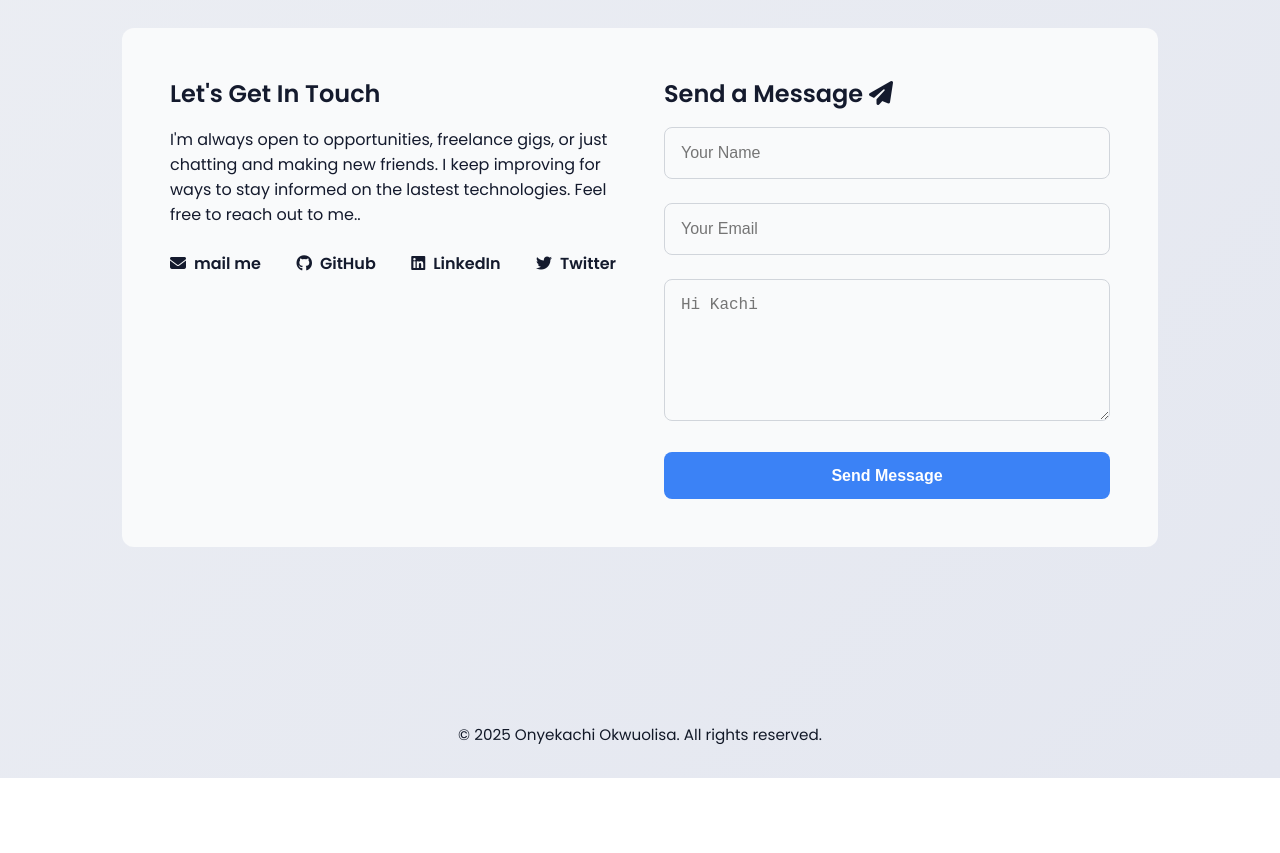
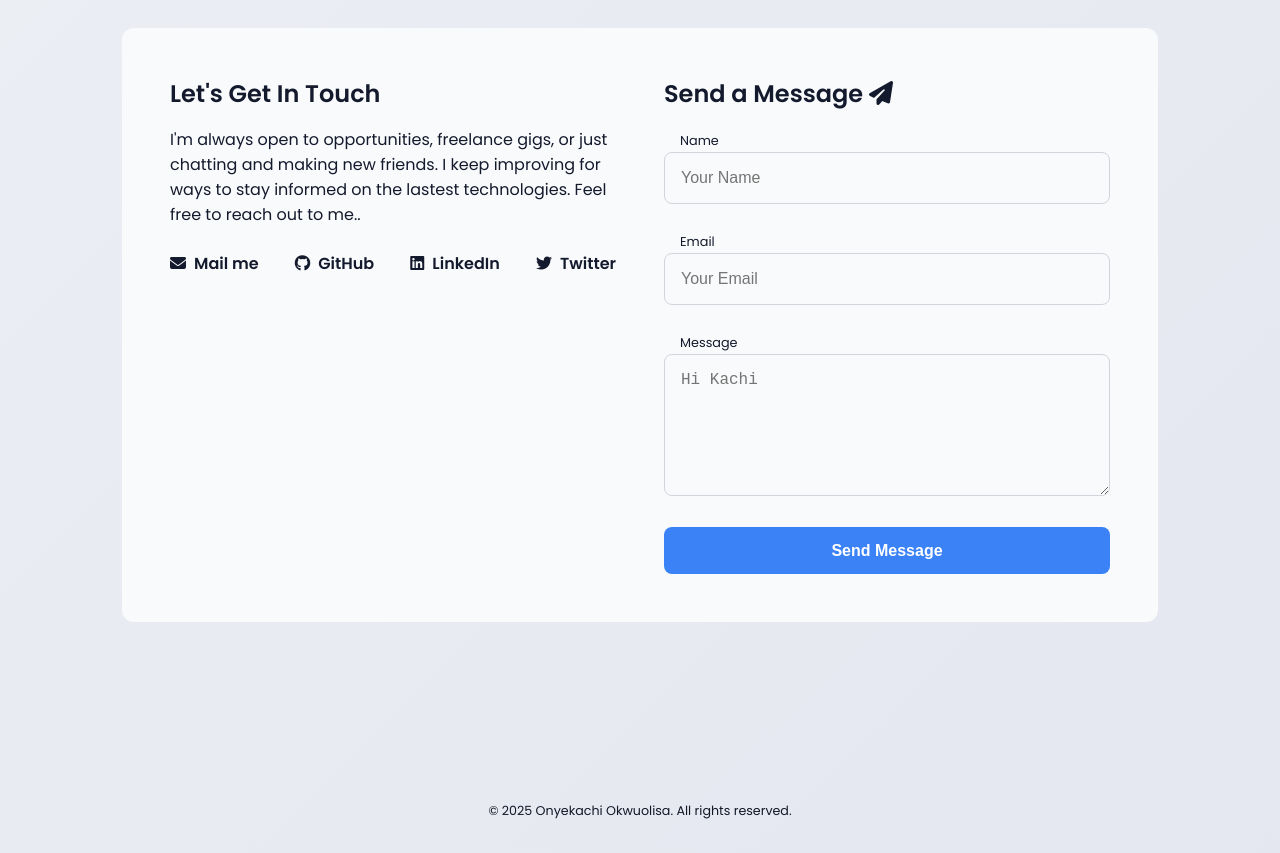
Before and after one commit to on2onyekachi/Kachi-Portfolio, a plain HTML site: page index.html in a window 1280 px wide. Shown: the part 1560-2413 px from the top of the page. Before the commit the page ends 2338 px from the top, so only its background shows below. Drawn offline with Linux system fonts and the light colour scheme.

Commit message:
add rel to index external tags link, updated readme with proper indenting, added rotate to theme-toggle

```diff
--- a/assets/css/style.css
+++ b/assets/css/style.css
@@ -35,7 +35,7 @@ header {
     justify-content: space-between;
     align-items: center;
     padding: 1.5rem 2rem;
-    background-color: transparent;
+    background: transparent;
 }
 
 .logo {
@@ -71,6 +71,12 @@ nav a {
 .theme-toggle:hover {
     background: var(--primary);
     color: white;
+}
+.theme-toggle i{
+    transition: transform 0.4s ease;
+}
+body.dark-mode .theme-toggle i {
+    transform: rotate(180deg);
 }
 
 .fa-moon {
@@ -113,12 +119,12 @@ nav a {
 }
 
 .btn.primary {
-    background-color: var(--primary);
+    background: var(--primary);
     color: white;
 }
 
 .btn.primary:hover {
-    background-color: #2563eb;
+    background: #2563eb;
 }
 
 .btn.outline {
@@ -198,7 +204,7 @@ nav a {
 }
 
 .skills-list span {
-    background-color: #3b82f6;
+    background: #3b82f6;
     color: white;
     padding: 0.2rem 1rem;
     border-radius: 50px;
@@ -208,13 +214,13 @@ nav a {
 }
 
 .skills-list span:hover {
-    background-color: #2563eb;
+    background: #2563eb;
 }
 
 /* Project */
 .projects-section {
     padding: 5rem 2rem;
-    background: var(--background);
+    background: inherit;
 }
 
 .projects-container {
@@ -369,14 +375,18 @@ form {
     flex-direction: column;
     gap: 1.5rem;
 }
-
+label{
+    font-size: 0.8rem;
+    padding-left: 1rem;
+    color: var(--dark);
+}
 input,
 textarea {
     width: 100%;
     padding: 1rem;
     border-radius: 8px;
     border: 1px solid #d1d5db;
-    background: var(--background);
+    background: var(--light);
     color: var(--dark);
     font-size: 1rem;
 }
@@ -409,7 +419,6 @@ textarea:focus {
 
 /* FOOTER */
 .site-footer {
-    background: var(--background);
     text-align: center;
     color: var(--gray);
     font-size: 0.95rem;
--- a/index.html
+++ b/index.html
@@ -86,8 +86,10 @@
                                 <span>HTML</span><span>CSS</span><span>JavaScript</span>
                             </div>
                             <div class="project-links">
-                                <a href="https://on2onyekachi.github.io/Dashboard" target="_blank">Live Demo</a>
-                                <a href="https://github.com/on2onyekachi/Dashboard" target="_blank">GitHub</a>
+                                <a href="https://on2onyekachi.github.io/Dashboard" target="_blank"
+                                    rel="noopener noreferrer">Live Demo</a>
+                                <a href="https://github.com/on2onyekachi/Dashboard" target="_blank"
+                                    rel="noopener noreferrer">GitHub</a>
                             </div>
                         </div>
                     </div>
@@ -103,8 +105,10 @@
                                 <span>HTML</span><span>CSS</span><span>Bootstrap</span><span>jQuery</span>
                             </div>
                             <div class="project-links">
-                                <a href="https://on2onyekachi.netlify.app" target="_blank">Live Demo</a>
-                                <a href="https://github.com/on2onyekachi/on2onyekachi" target="_blank">GitHub</a>
+                                <a href="https://on2onyekachi.netlify.app" target="_blank"
+                                    rel="noopener noreferrer">Live Demo</a>
+                                <a href="https://github.com/on2onyekachi/on2onyekachi" target="_blank"
+                                    rel="noopener noreferrer">GitHub</a>
                             </div>
                         </div>
                     </div>
@@ -122,13 +126,27 @@
                         improving for ways to stay informed on the lastest technologies. Feel free to reach out to me..
                     </p>
                     <ul class="contact-socials">
-                        <li><a href="mailto:onyekachion2@gmail.com"><i class="fas fa-envelope"></i>mail me</a></li>
-                        <li><a href="https://github.com/on2onyekachi" target="_blank"><i
-                                    class="fab fa-github"></i>GitHub</a></li>
-                        <li><a href="https://www.linkedin.com/in/onyekachi-okwuolisa" target="_blank"><i
-                                    class="fab fa-linkedin"></i>LinkedIn</a></li>
-                        <li><a href="https://twitter.com/kachi_okwuolisa" target="_blank"><i
-                                    class="fab fa-twitter"></i>Twitter</a></li>
+                        <li>
+                            <a href="mailto:onyekachion2@gmail.com" rel="noopener noreferrer">
+                                <i class="fas fa-envelope"></i>Mail me
+                            </a>
+                        </li>
+                        <li>
+                            <a href="https://github.com/on2onyekachi" target="_blank" rel="noopener noreferrer">
+                                <i class="fab fa-github"></i>GitHub
+                            </a>
+                        </li>
+                        <li>
+                            <a href="https://www.linkedin.com/in/onyekachi-okwuolisa" target="_blank"
+                                rel="noopener noreferrer">
+                                <i class="fab fa-linkedin"></i>LinkedIn
+                            </a>
+                        </li>
+                        <li>
+                            <a href="https://twitter.com/kachi_okwuolisa" target="_blank" rel="noopener noreferrer">
+                                <i class="fab fa-twitter"></i>Twitter
+                            </a>
+                        </li>
                     </ul>
                 </div>
                 <!-- Right: Contact Form -->
@@ -136,13 +154,16 @@
                     <h3>Send a Message <i class="fas fa-paper-plane"></i> </h3>
                     <form name="contact" method="POST" data-netlify="true">
                         <div class="form-group">
-                            <input type="text" name="name" placeholder="Your Name" required />
+                            <label for="name">Name</label>
+                            <input type="text" id="name" name="name" placeholder="Your Name" required />
                         </div>
                         <div class="form-group">
-                            <input type="email" name="email" placeholder="Your Email" required />
+                            <label for="email">Email</label>
+                            <input type="email" id="email" name="email" placeholder="Your Email" required />
                         </div>
                         <div class="form-group">
-                            <textarea name="message" placeholder="Hi Kachi" rows="6" required></textarea>
+                            <label for="message">Message</label>
+                            <textarea name="message" id="message" placeholder="Hi Kachi" rows="6" required></textarea>
                         </div>
                         <button type="submit" class="btn submit-btn">Send Message</button>
                     </form>
@@ -153,7 +174,7 @@
     </main>
     <!-- FOOTER -->
     <footer class="site-footer">
-        <p>© 2025 Onyekachi Okwuolisa. All rights reserved.</p>
+        <small>© 2025 Onyekachi Okwuolisa. All rights reserved.</small>
     </footer>
     <script src="assets/js/script.js"></script>
 </body>
```
Also changed, not shown: 1 other file.
